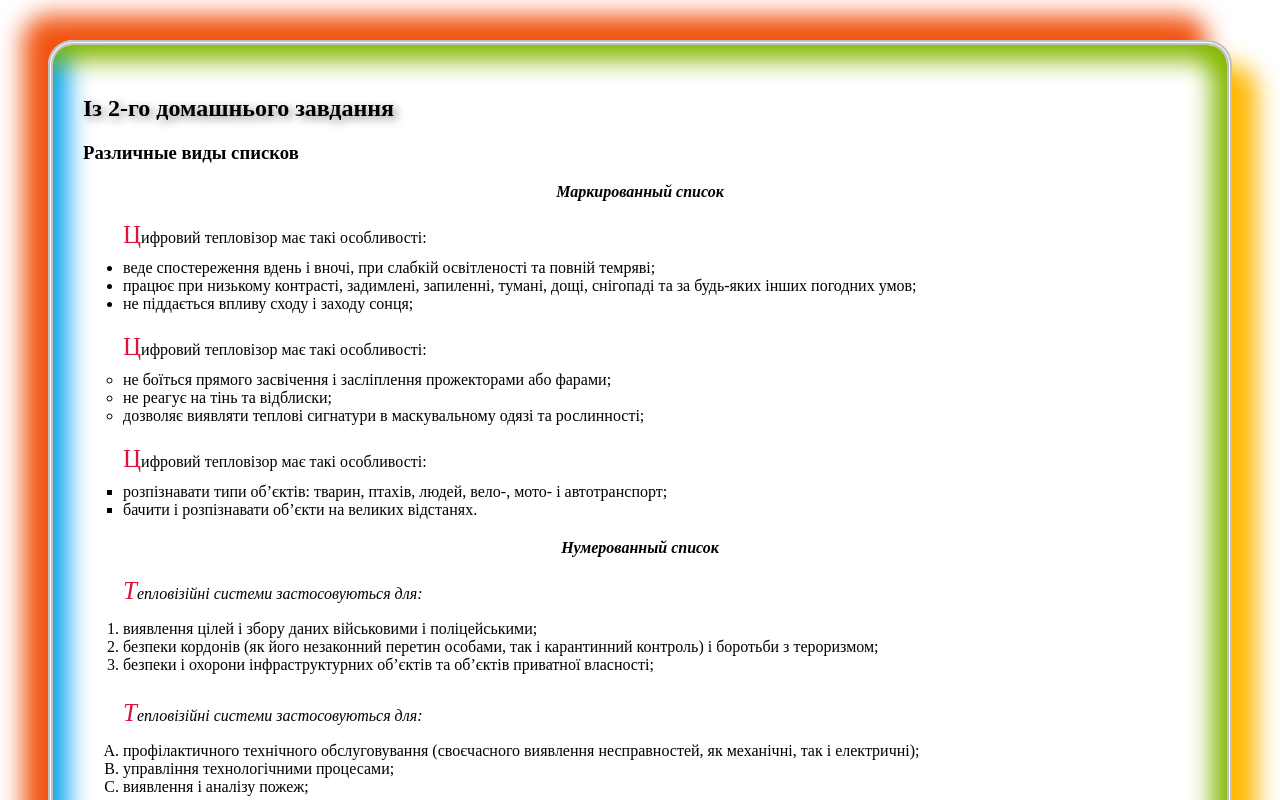
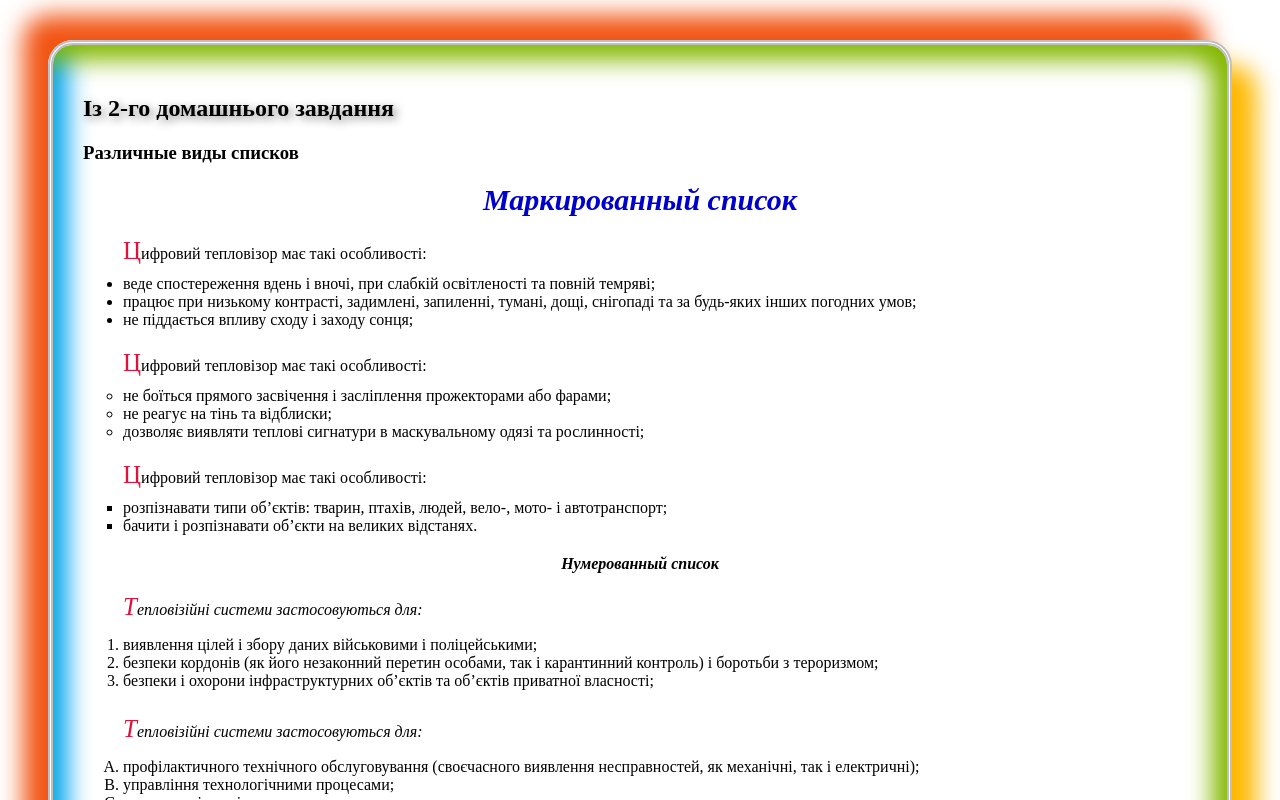
Before and after one commit to BogdanPinchuk/FrontEnd_Starter-PBY_HW4, a plain HTML site: page LesApp1/index.html in a window 1280 px wide. In both pictures the pointer is over the element "Маркированный список". Shown: the top 800 px of the page. Drawn offline with Linux system fonts and the light colour scheme.

Commit message:
Added change size of header

```diff
--- a/LesApp1/Resources/styleSelector.css
+++ b/LesApp1/Resources/styleSelector.css
@@ -15,6 +15,11 @@ h4 {
     text-align: center;
     font-style: italic;
     margin: 0px;
+}
+
+h4:hover{
+    font-size: 30px;
+    color: mediumblue;
 }
 
 h4+ul:first-of-type, h4+ol:first-of-type {
```
